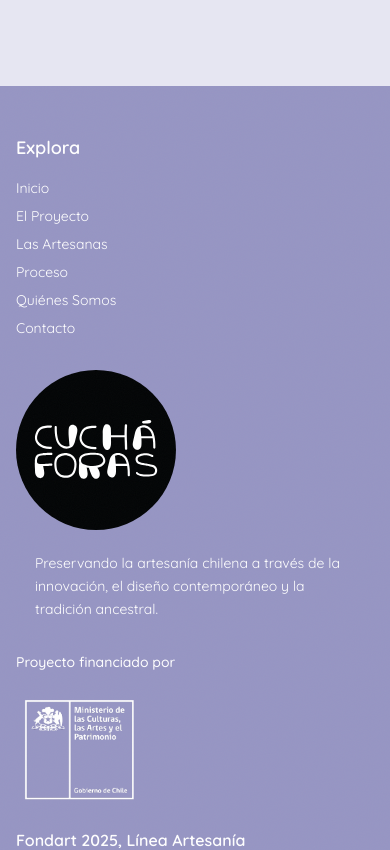
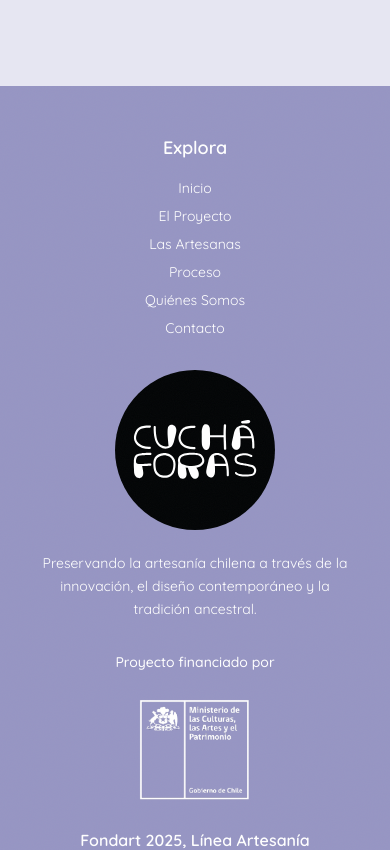
Before and after one commit to retrovertigo1981/proyectoCuchaforas, a React (Vite) app: page /equipo in a window 390 px wide. Shown: the part 2700-3550 px from the top of the page. Built offline with nearby package versions, Linux system fonts and the light colour scheme.

Commit message:
- [fix] Se corrigen problemas en el footer para la vista movil - [Fix] Se corrige tamaño de logo en Hero para la vista movil

```diff
--- a/src/components/Footer.tsx
+++ b/src/components/Footer.tsx
@@ -29,10 +29,10 @@ export const Footer = () => {
             initial={{ opacity: 0, y: 20 }}
             whileInView={{ opacity: 1, y: 0 }}
             viewport={{ once: true }}
-            className="md:text-left md:self-start"
+            className="text-center md:text-left"
           >
             <h3 className="text-lg font-semibold text-white mb-4">Explora</h3>
-            <nav className="flex flex-col space-y-2">
+            <nav className="flex flex-col items-center md:items-start space-y-2">
               {footerNavigation.map((item) => (
                 <Link
                   key={item.name}
@@ -51,7 +51,7 @@ export const Footer = () => {
             whileInView={{ opacity: 1, y: 0 }}
             viewport={{ once: true }}
             transition={{ delay: 0.1 }}
-            className="md:text-center md:self-start"
+            className="text-center md:self-start"
           >
             <Link to="/" className="inline-block mb-4 group">
               <img
@@ -72,7 +72,7 @@ export const Footer = () => {
             whileInView={{ opacity: 1, y: 0 }}
             viewport={{ once: true }}
             transition={{ delay: 0.2 }}
-            className="md:text-right md:self-start"
+            className="md:text-right md:self-start text-center"
           >
             <p className="text-sm text-white mb-3 font-medium">
               Proyecto financiado por
@@ -80,12 +80,12 @@ export const Footer = () => {
             <motion.div
               whileHover={{ scale: 1.02 }}
               transition={{ type: 'spring', stiffness: 300 }}
-              className="mb-4"
+              className=" flex flex-col items-center mb-4 md:items-end"
             >
               <img
                 src={logoMCAP}
                 alt="Ministerio de las Culturas, las Artes y el Patrimonio - Gobierno de Chile"
-                className="h-32 w-auto transition-opacity duration-300 hover:opacity-80 md:ml-auto"
+                className="h-32 w-auto transition-opacity duration-300 hover:opacity-80"
               />
             </motion.div>
             <div className="space-y-1">
--- a/src/pages/Inicio.tsx
+++ b/src/pages/Inicio.tsx
@@ -95,7 +95,7 @@ const Inicio = () => {
             <img
               src={cuchafora}
               alt="cuchaforas logo"
-              className=" w-1/3 mx-auto mb-5 mt-[-30px] "
+              className="md:w-1/3 mx-auto mb-5 mt-[-30px] "
             />
             <p
               className="text-xl sm:text-2xl lg:text-3xl text-white font-medium"
```
Also changed, not shown: 2 other files (tests, documents, lock files or other folders).
